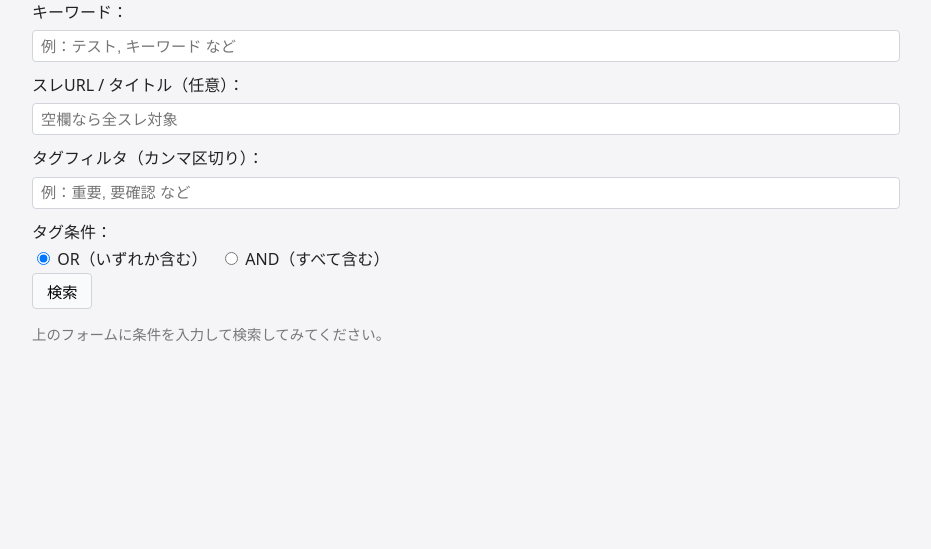
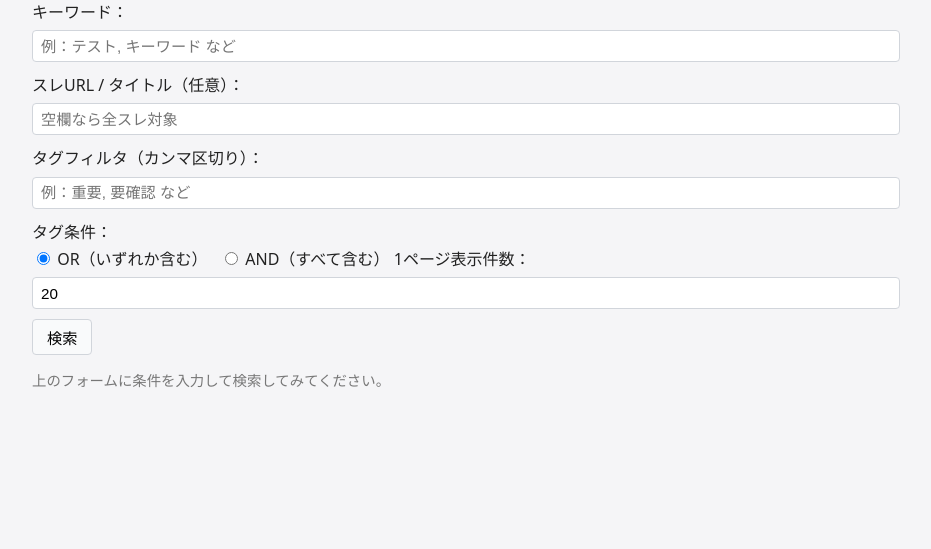
Before and after one commit to fumizo07/zofusai, a Python web app: template templates/index.html in a window 1280 px wide. Shown: the part 90-639 px from the top of the page, without its empty margins (174-1105 px from the left). Run offline with Jinja, Linux system fonts and the light colour scheme; the template is opened without the code that fills it, so the values that code supplies are empty.

Commit message:
Update index.html

```diff
--- a/templates/index.html
+++ b/templates/index.html
@@ -76,6 +76,7 @@
 
     <!-- 上部検索フォーム -->
     <form method="get" action="/">
+        <input type="hidden" name="page" value="1">
         <label for="q">キーワード：</label><br>
         <input type="text" id="q" name="q" value="{{ keyword or '' }}" placeholder="例：テスト, キーワード など">
 
@@ -96,13 +97,43 @@
             AND（すべて含む）
         </label>
 
+        <label for="per_page_top">1ページ表示件数：</label><br>
+        <select id="per_page_top" name="per_page">
+          {% set pp = per_page or 20 %}
+          <option value="10" {% if pp == 10 %}selected{% endif %}>10</option>
+          <option value="20" {% if pp == 20 %}selected{% endif %}>20</option>
+          <option value="50" {% if pp == 50 %}selected{% endif %}>50</option>
+          <option value="100" {% if pp == 100 %}selected{% endif %}>100</option>
+        </select>
+
         <div>
             <button type="submit">検索</button>
         </div>
     </form>
 
     {% if keyword or tags_input or thread_filter %}
-        <h2>検索結果（{{ hit_count }}件）</h2>
+        <h2>検索結果（{{ hit_count }}件）<small class="muted">／ {{ shown_count }}件表示 ／ page {{ page }} / {{ last_page }} ／ per_page {{ per_page }}</small></h2>
+        {% set qs_base =
+          "q=" ~ (keyword|urlencode)
+          ~ "&thread_filter=" ~ (thread_filter|urlencode)
+          ~ "&tags=" ~ (tags_input|urlencode)
+          ~ "&tag_mode=" ~ (tag_mode|urlencode)
+          ~ "&per_page=" ~ (per_page|string)
+        %}
+
+        {% if hit_count > 0 and last_page > 1 %}
+          <div class="pagination">
+            {% if page > 1 %}
+              <a href="/?{{ qs_base }}&page={{ page - 1 }}">← 前へ</a>
+            {% endif %}
+
+            <span class="muted">page {{ page }} / {{ last_page }}</span>
+
+            {% if page < last_page %}
+              <a href="/?{{ qs_base }}&page={{ page + 1 }}">次へ →</a>
+            {% endif %}
+          </div>
+        {% endif %}
 
         {% if results %}
             {% for thread in results %}
@@ -178,7 +209,7 @@
                                                 {% if a.post_no %}#{{ a.post_no }}{% else %}レス番号不明{% endif %}
                                                 {% if a.posted_at %}／ {{ a.posted_at }}{% endif %}
                                             </div>
-                                            <div class="anchor-body">{{ highlight_with_links(a.body, post_keyword, thread_url) }}</div>
+                                            <div class="anchor-body">{{ highlight_with_links(a.body, keyword, thread.thread_url) }}</div>
                                         </div>
                                     {% endfor %}
                                 {% endif %}
@@ -226,6 +257,7 @@
     {% if (keyword or tags_input or thread_filter) and results %}
         <h2>再検索</h2>
         <form method="get" action="/">
+            <input type="hidden" name="page" value="1">
             <label for="q_bottom">キーワード：</label><br>
             <input type="text" id="q_bottom" name="q" value="{{ keyword or '' }}" placeholder="例：テスト, キーワード など">
 
```
